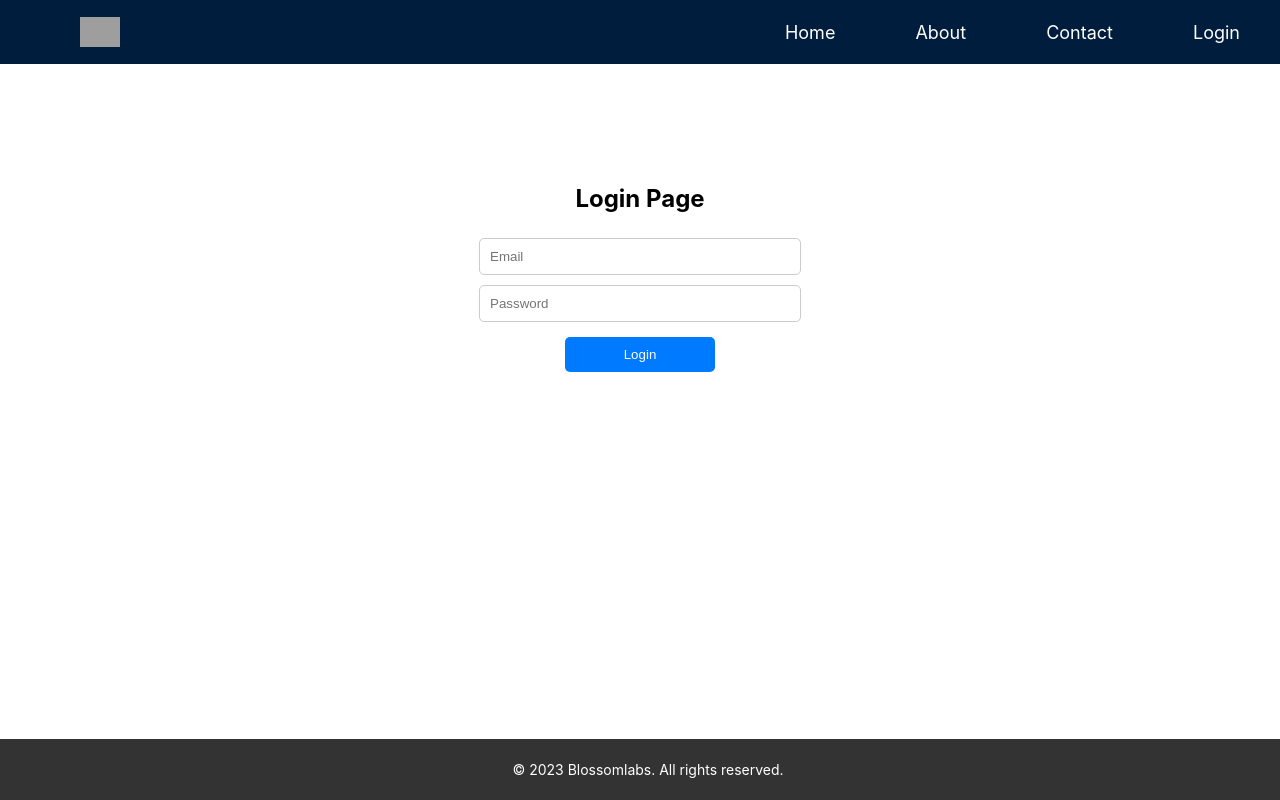
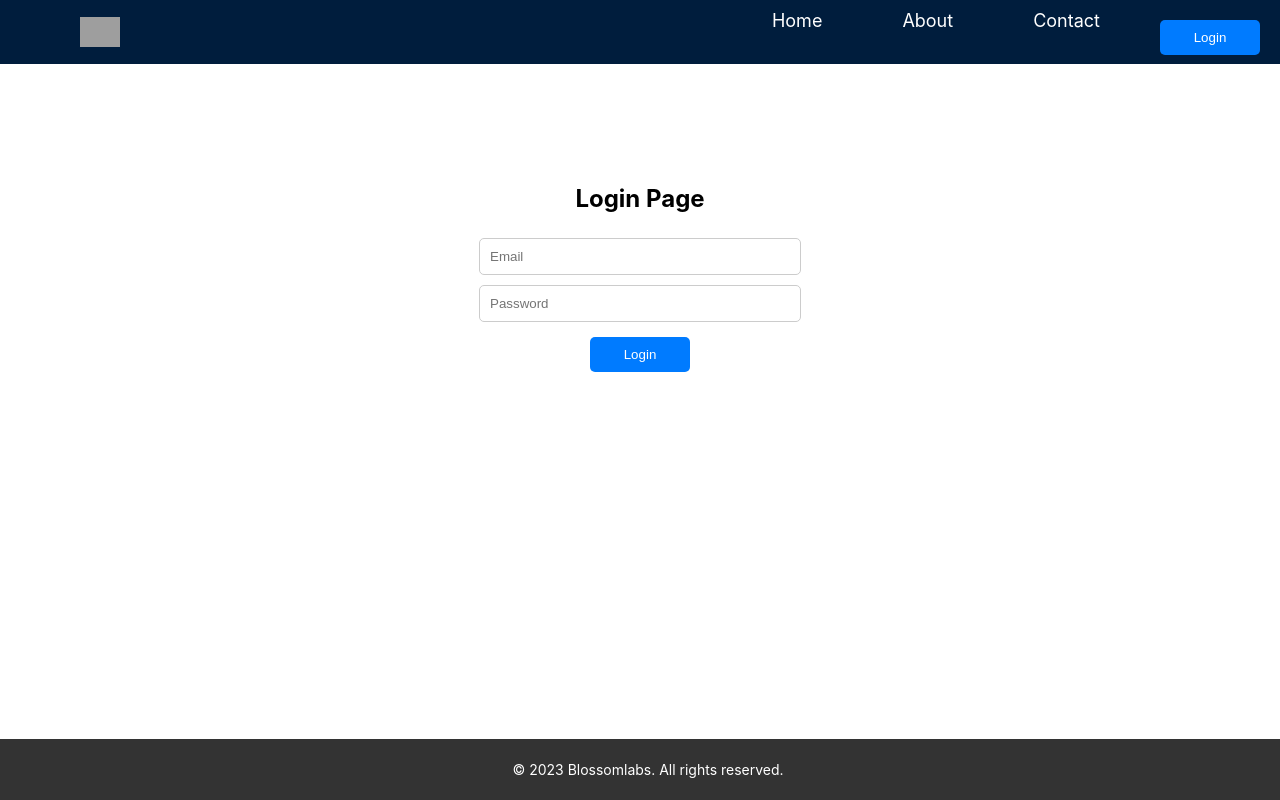
Before and after one commit to blossomlabsio/bloom, a React (Create React App) app: page /login in a window 1280 px wide. Built offline with nearby package versions, Linux system fonts and the light colour scheme; grey boxes are pictures that could not be loaded.

Commit message:
feat: create login/logout using ContextAPI

```diff
--- a/src/components/LoginPage/main.tsx
+++ b/src/components/LoginPage/main.tsx
@@ -1,82 +1,26 @@
-import { useState } from 'react';
+import { useRef } from 'react';
 import { Button, Input, LoginContainer } from './styled';
-import axios from 'axios';
-import { useNavigate } from 'react-router-dom';
-
-const client = axios.create({
-  baseURL: process.env.REACT_APP_ENTER_BACKEND_IP,
-});
-
-const postHeaders = {
-  'Content-Type': 'application/x-www-form-urlencoded',
-};
+import { useAuth } from '../../contexts/AuthContext';
 
 export const LoginPage = () => {
-  const [username, setUsername] = useState('');
-  const [password, setPassword] = useState('');
-  const [emailError, setEmailError] = useState('');
-  const [passwordError, setPasswordError] = useState('');
-  const navigate = useNavigate();
+  const usernameRef = useRef<HTMLInputElement>(null);
+  const passwordRef = useRef<HTMLInputElement>(null);
+  const { handleLogin, emailError, passwordError } = useAuth();
 
-  const validateEmail = (email: string) => {
-    const emailRegex = /^[^\s@]+@[^\s@]+\.[^\s@]+$/;
-    if (!emailRegex.test(email)) {
-      setEmailError('Invalid email address');
-    } else {
-      setEmailError('');
-    }
-  };
-
-  const validatePassword = (password: string) => {
-    if (password.length < 8) {
-      setPasswordError('Password must be at least 8 characters long');
-    } else {
-      setPasswordError('');
-    }
-  };
-
-  const handleLogin = () => {
-    validateEmail(username);
-    validatePassword(password);
-
-    if (!emailError && !passwordError) {
-      const body = {
-        username,
-        password,
-      };
-
-      client
-        .post('login', body, { headers: postHeaders })
-        .then((response) => {
-          console.log('login', response.data);
-          navigate('/userprofile');
-        })
-        .catch((error) => {
-          console.error(error);
-        });
-    }
+  const login = async () => {
+    const username = usernameRef.current?.value || '';
+    const password = passwordRef.current?.value || '';
+    handleLogin(username, password);
   };
 
   return (
     <LoginContainer>
       <h2>Login Page</h2>
-      <Input
-        type="email"
-        placeholder="Email"
-        value={username}
-        onChange={(e) => setUsername(e.target.value)}
-        onBlur={(e) => validateEmail(e.target.value)}
-      />
+      <Input type="email" placeholder="Email" ref={usernameRef} />
       {emailError && <p>{emailError}</p>}
-      <Input
-        type="password"
-        placeholder="Password"
-        value={password}
-        onChange={(e) => setPassword(e.target.value)}
-        onBlur={(e) => validatePassword(e.target.value)}
-      />
+      <Input type="password" placeholder="Password" ref={passwordRef} />
       {passwordError && <p>{passwordError}</p>}
-      <Button onClick={handleLogin}>Login</Button>
+      <Button onClick={login}>Login</Button>
     </LoginContainer>
   );
 };
--- a/src/components/LoginPage/styled.tsx
+++ b/src/components/LoginPage/styled.tsx
@@ -16,7 +16,7 @@ export const Input = styled.input`
 `;
 
 export const Button = styled.button`
-  width: 150px;
+  width: 100px;
   padding: 10px;
   margin-top: 10px;
   background-color: #007bff;
--- a/src/components/NavigationBar/main.tsx
+++ b/src/components/NavigationBar/main.tsx
@@ -1,13 +1,24 @@
 import { NavbarContainer, NavigationLink, NavItem, NavList } from './styled';
 import Logo from '../Logo/main';
+import { Button } from '../LoginPage/styled';
+import { useAuth } from '../../contexts/AuthContext';
+import { useNavigate } from 'react-router-dom';
+
+export interface NavigationBarProps {
+  isUserLoggedIn: boolean;
+  setIsUserLoggedIn: (isUserLoggedIn: boolean) => {};
+}
 
 export const NavigationBar = () => {
+  const { isUserLoggedIn } = useAuth();
+  const navigate = useNavigate();
+
   const navLinks = [
     { route: '/', text: 'Home' },
     { route: '/about', text: 'About' },
     { route: '/contact', text: 'Contact' },
-    { route: '/login', text: 'Login' },
   ];
+
   return (
     <NavbarContainer>
       <Logo src="https://i.ibb.co/2dBJqd6/4388667.png" alt="bloom-logo" />
@@ -17,6 +28,13 @@ export const NavigationBar = () => {
             <NavigationLink to={link.route}>{link.text}</NavigationLink>
           </NavItem>
         ))}
+        <NavItem>
+          {isUserLoggedIn ? (
+            <Button onClick={() => navigate('/')}>Logout</Button>
+          ) : (
+            <Button onClick={() => navigate('login')}> Login </Button>
+          )}
+        </NavItem>
       </NavList>
     </NavbarContainer>
   );
--- /dev/null
+++ b/src/contexts/AuthContext.tsx
@@ -0,0 +1,108 @@
+import axios from 'axios';
+import { createContext, useContext, useState } from 'react';
+import { useNavigate } from 'react-router-dom';
+
+export interface AuthState {
+  isUserLoggedIn: boolean;
+  handleLogin: (username: string, password: string) => void;
+  handleLogout: () => void;
+  emailError: string;
+  passwordError: string;
+  setEmailError: (error: string) => void;
+  setPasswordError: (error: string) => void;
+}
+
+const initialState: AuthState = {
+  isUserLoggedIn: false,
+  handleLogin: (username: string, password: string) => {},
+  handleLogout: () => {},
+  emailError: '',
+  passwordError: '',
+  setEmailError: (error: string) => {},
+  setPasswordError: (error: string) => {},
+};
+
+export const AuthContext = createContext(initialState);
+
+export function useAuth() {
+  return useContext(AuthContext);
+}
+
+const client = axios.create({
+  baseURL: process.env.REACT_APP_ENTER_BACKEND_IP,
+});
+
+const postHeaders = {
+  'Content-Type': 'application/x-www-form-urlencoded',
+};
+
+export const AuthProvider = ({ children }: { children: React.ReactNode }) => {
+  const [isUserLoggedIn, setIsUserLoggedIn] = useState(false);
+  const [emailError, setEmailError] = useState('');
+  const [passwordError, setPasswordError] = useState('');
+  const navigate = useNavigate();
+
+  const validateEmail = (email: string) => {
+    const emailRegex = /^[^\s@]+@[^\s@]+\.[^\s@]+$/;
+    if (!emailRegex.test(email)) {
+      setEmailError('Invalid email address');
+    } else {
+      setEmailError('');
+    }
+  };
+
+  const validatePassword = (password: string) => {
+    if (password.length < 8) {
+      setPasswordError('Password must be at least 8 characters long');
+    } else {
+      setPasswordError('');
+    }
+  };
+
+  const handleLogin = (username: string, password: string) => {
+    validateEmail(username || '');
+    validatePassword(password || '');
+
+    if (!emailError || !passwordError) {
+      const body = {
+        username,
+        password,
+      };
+
+      client
+        .post('login', body, { headers: postHeaders })
+        .then((response) => {
+          setIsUserLoggedIn(true);
+          navigate('/userprofile');
+        })
+        .catch((error) => {
+          console.error(error);
+        });
+    }
+  };
+
+  const handleLogout = () => {
+    if (isUserLoggedIn) {
+      setIsUserLoggedIn(false);
+      navigate('/');
+    }
+  };
+
+  return (
+    <AuthContext.Provider
+      value={{
+        isUserLoggedIn,
+        handleLogin,
+        handleLogout,
+        emailError,
+        passwordError,
+        setEmailError,
+        setPasswordError,
+      }}
+    >
+      {children}
+    </AuthContext.Provider>
+  );
+};
+
+export default AuthProvider;
--- a/src/index.tsx
+++ b/src/index.tsx
@@ -8,11 +8,16 @@ import LoginPage from './components/LoginPage/main';
 import LandingPageBody from './components/LandingPageBody/main';
 import UserProfile from './components/UserProfile/main';
 import AboutPage from './components/AboutPage/main';
+import { AuthProvider } from '../src/contexts/AuthContext';
 
 const router = createBrowserRouter([
   {
     path: '/',
-    element: <App />,
+    element: (
+      <AuthProvider>
+        <App />
+      </AuthProvider>
+    ),
     errorElement: <ErrorPage />,
     children: [
       {
```
Also changed, not shown: 1 other file (tests, documents, lock files or other folders).
